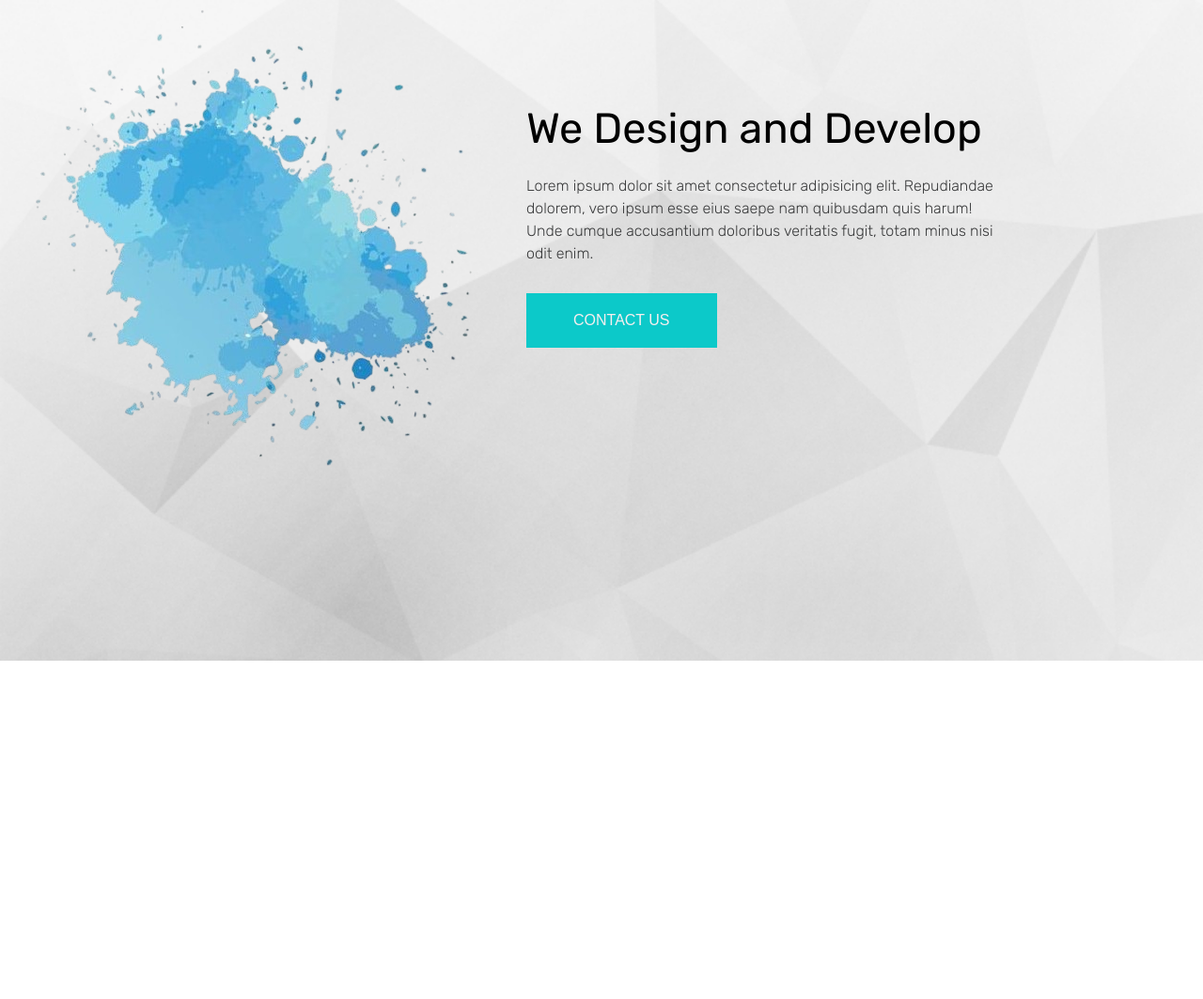
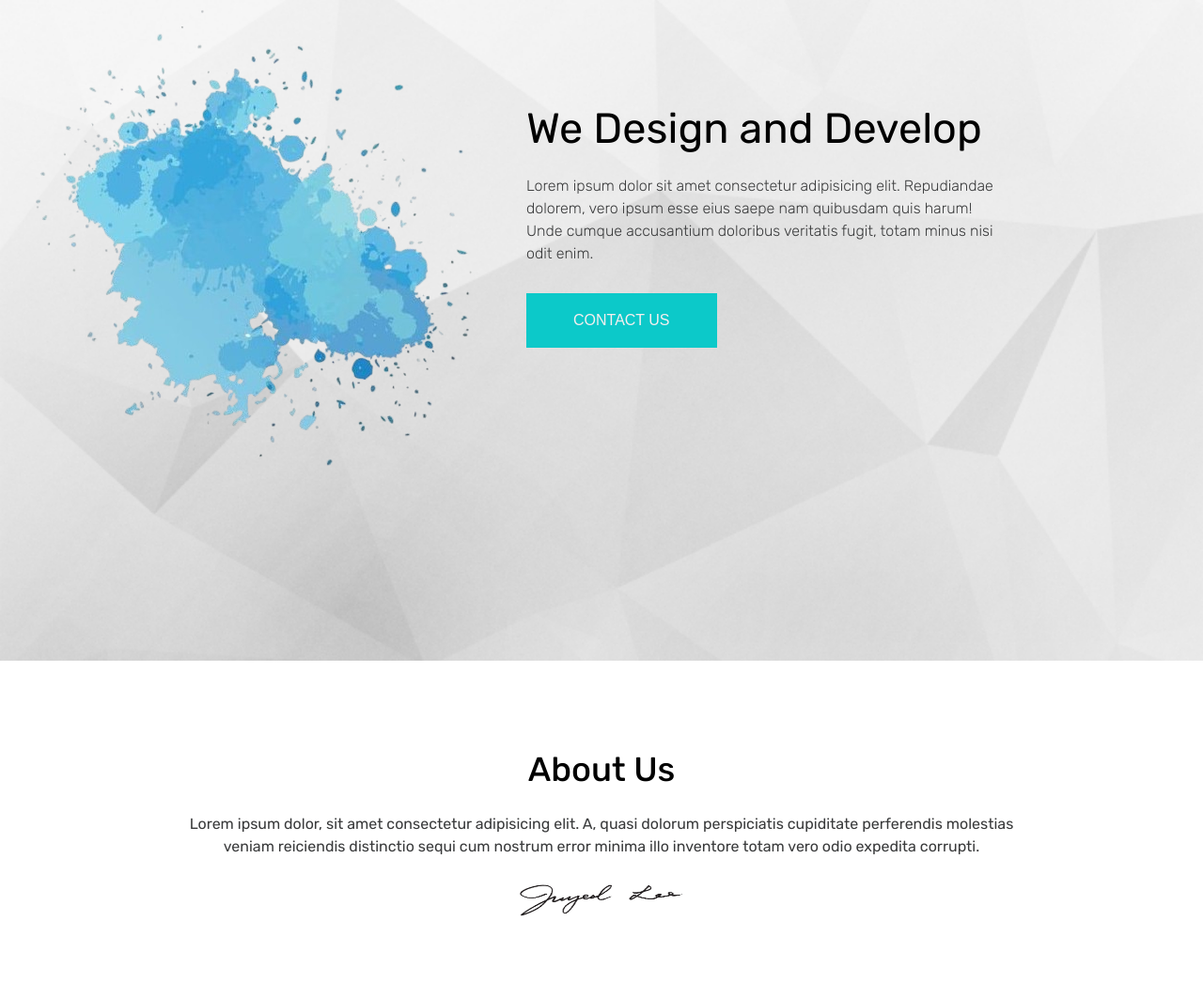
Before and after one commit to Zavidei/Website_1, a plain HTML site: page index.html in a window 1280 px wide. Shown: the part 97-1160 px from the top of the page at 94% size. Before the commit the page ends 800 px from the top, so only its background shows below. Drawn offline with Linux system fonts and the light colour scheme.

Commit message:
Make section about us

```diff
--- a/index.html
+++ b/index.html
@@ -1,11 +1,13 @@
 <!DOCTYPE html>
 <html lang="en">
+
 <head>
     <meta charset="UTF-8">
     <meta name="viewport" content="width=device-width, initial-scale=1.0">
     <title>Design and Develop</title>
     <link rel="stylesheet" href="main.css">
 </head>
+
 <body>
     <header class="header">
         <nav class="navbar">
@@ -34,7 +36,9 @@
                     We Design and Develop
                 </h1>
                 <p class="header_text_main">
-                Lorem ipsum dolor sit amet consectetur adipisicing elit. Repudiandae dolorem, vero ipsum esse eius saepe nam quibusdam quis harum! Unde cumque accusantium doloribus veritatis fugit, totam minus nisi odit enim.
+                    Lorem ipsum dolor sit amet consectetur adipisicing elit. Repudiandae dolorem, vero ipsum esse eius
+                    saepe nam quibusdam quis harum! Unde cumque accusantium doloribus veritatis fugit, totam minus nisi
+                    odit enim.
                 </p>
                 <button class="header_text_button">
                     CONTACT US
@@ -42,6 +46,22 @@
             </div>
         </div>
     </header>
+    <section class="about">
+        <div class="about_text">
+            <h2 class="about_text_title">
+                About Us
+            </h2>
+            <p class="about_text_main">
+                Lorem ipsum dolor, sit amet consectetur adipisicing elit. A, quasi dolorum perspiciatis cupiditate
+                perferendis molestias veniam reiciendis distinctio sequi cum nostrum error minima illo inventore totam
+                vero odio expedita corrupti.
+            </p>
+            <div class="about_text_img">
+                <img src="img/pngwing.com.png" alt="semn" class="about_img">
+            </div>
+        </div>
+    </section>
     <script defer src="js/mobil.js"></script>
 </body>
+
 </html>
--- a/main.css
+++ b/main.css
@@ -137,6 +137,45 @@ line-height: 1.5;
     justify-content: space-around;
 }
 
+.about{
+    width: 100%;
+    height: 45vh;
+    display: flex;
+    text-align: center;
+    align-items: center;
+    padding: 0px 200px 0px 200px;
+}
+
+.about_text_title{
+    font-weight: 450;
+    font-size: 36px;
+    line-height: 2;
+
+}
+
+.about_text_main{
+    margin-top: 10px;
+    line-height: 1.5;
+    color: rgb(57, 58, 59);
+}
+
+.about_text_img{
+    margin-top: 20px;
+    width: 200px;
+    height: 50px;
+    margin-left: auto;
+    margin-right: auto;
+}
+
+.about_img{
+    width: 100%;
+    height: 100%;
+}
+.about_text{
+    align-items: center;
+    text-align: center;
+}
+
 @media only screen and (max-width: 1000px) {
 
     .navbar{
@@ -176,12 +215,25 @@ line-height: 1.5;
     }
   }
 
+  @media only screen and (max-width: 800px) {
+    .about{
+        padding: 0px 50px 0px 50px;
+    }
+
+  }
+
   @media only screen and (max-width: 500px){
     .header_text_title{
         font-size: 36px;
     }
     .navbar_list{
         padding: 140px 25px 100px 20px ;
+    }
+    .about{
+        padding: 0px 10px 0px 10px;
+    }
+    .about_text_title{
+        font-size: 34px;
     }
   }
 
@@ -193,4 +245,7 @@ line-height: 1.5;
         padding: 15px 30px;
         font-size: 13px;
     }
+    .about_text_title{
+        font-size: 24px;
+    }
   }
```
Also changed, not shown: img/pngwing.com.png (added). Lines whose indentation alone changed are shown as unchanged.
